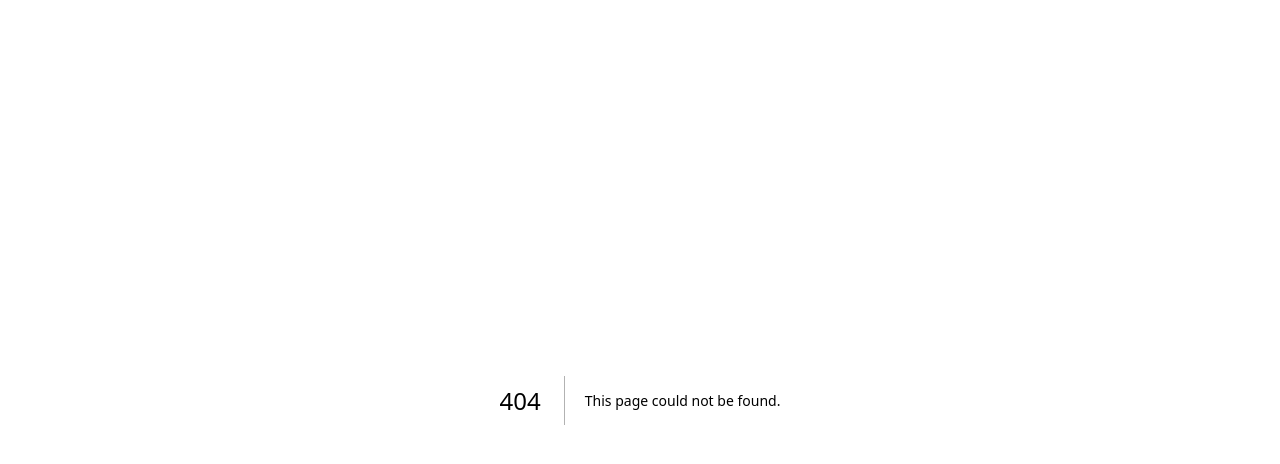
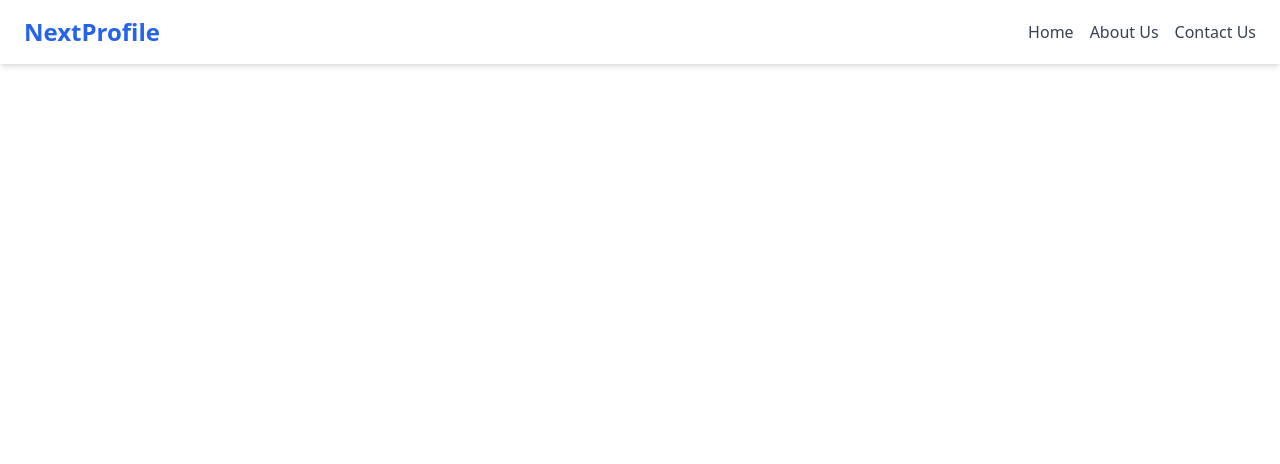
Before and after one commit to BlackEagle256/Next.js-Training, a Next.js app in the folder style-season/: page /components/Header in a window 1280 px wide. Before the commit this address had no page. Shown: the top 464 px of the page. Built offline with nearby package versions, Linux system fonts and the light colour scheme.

Commit message:
Added Header Component

```diff
--- /dev/null
+++ b/style-season/src/pages/components/Header.js
@@ -0,0 +1,14 @@
+import React from 'react'
+
+export default function Header() {
+    return (
+        <header className="bg-white flex justify-between shadow-md px-6 py-4 items-center">
+            <h1 className="font-bold text-blue-600 text-2xl">NextProfile</h1>
+            <nav className="space-x-4">
+                <a href="#" className="text-gray-700 hover:text-blue-500 ">Home</a>
+                <a href="#" className="text-gray-700 hover:text-blue-500">About Us</a>
+                <a href="#" className="text-gray-700 hover:text-blue-500">Contact Us</a>
+            </nav>
+        </header>
+    )
+}
--- a/style-season/src/pages/index.js
+++ b/style-season/src/pages/index.js
@@ -1,4 +1,5 @@
 import Head from "next/head";
+import Header from "./components/Header";
 
 export default function HomePage() {
   return (
@@ -11,14 +12,7 @@ export default function HomePage() {
         <link rel="icon" href="/favicon.ico" />
       </Head>
 
-      <header className="bg-white flex justify-between shadow-md px-6 py-4 items-center">
-        <h1 className="font-bold text-blue-600 text-2xl">NextProfile</h1>
-        <nav className="space-x-4">
-          <a href="#" className="text-gray-700 hover:text-blue-500 ">Home</a>
-          <a href="#" className="text-gray-700 hover:text-blue-500">About Us</a>
-          <a href="#" className="text-gray-700 hover:text-blue-500">Contact Us</a>
-        </nav>
-      </header>
+      <Header></Header>
 
       <main className="p-6 flex flex-col md:flex-row md:items-start gap-6">
         <section className="bg-white p-6 rounded-xl shadow-lg flex-1 text-center">
```
